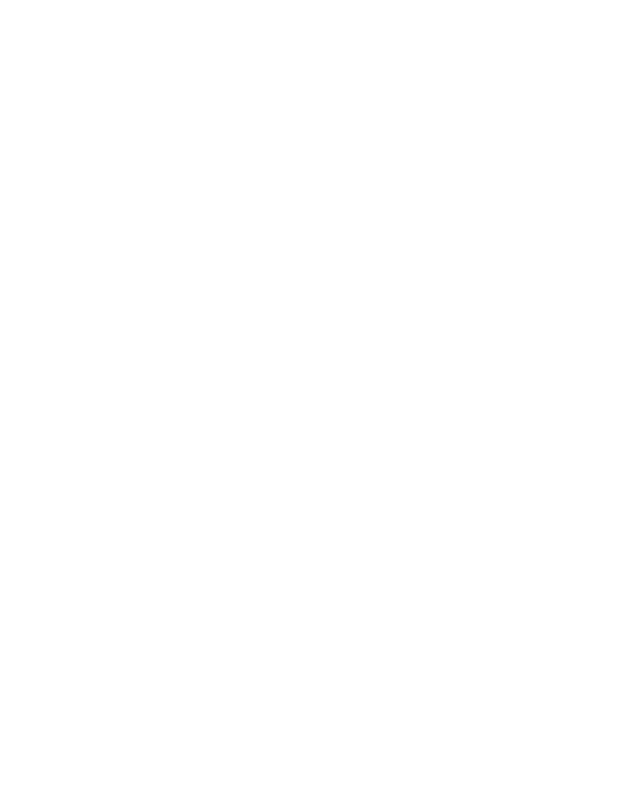
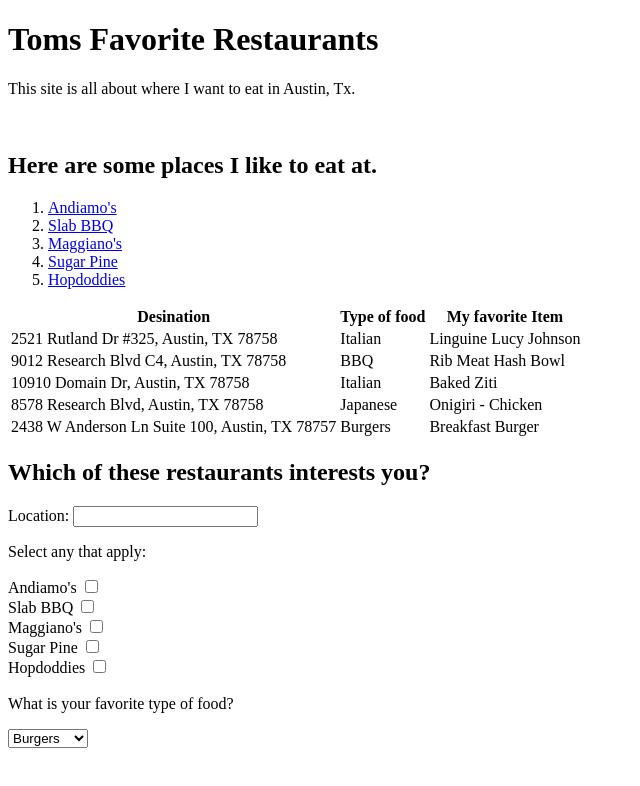
Before and after one commit to TomTapp/Projects, a plain HTML site: page First_Project/Favorite Restaurants.html in a window 1280 px wide. Shown: the whole page, without its empty margins (0-640 px from the left). Drawn offline with Linux system fonts and the light colour scheme.

Commit message:
wrapped up the Fav Restraurants

```diff
--- a/First_Project/Favorite Restaurants.html
+++ b/First_Project/Favorite Restaurants.html
@@ -4,13 +4,111 @@
     <meta charset="UTF-8">
     <meta http-equiv="X-UA-Compatible" content="IE=edge">
     <meta name="viewport" content="width=device-width, initial-scale=1.0">
-    <title>Document</title>
+    <title>Favorite Restaurants</title>
 </head>
 <body>
 
+<h1>Toms Favorite Restaurants</h1>
+
+
+<p>This site is all about where I want to eat in Austin, Tx.</p>
+<br>
+<h2>Here are some places I like to eat at.</h2>
 
 
 
+<ol>
+    <li>
+        <a href="#">Andiamo's</a>
+    </li>
+    <li>
+        <a href="#">Slab BBQ</a>
+    </li>
+
+    <li>
+        <a href="#">Maggiano's</a>
+    </li>
+
+    <li>
+        <a href="#">Sugar Pine</a>
+    </li>
+
+    <li>
+        <a href="#">Hopdoddies</a>
+    </li>
+</ol>
+
+<table>
+    <tr>
+        <th>Desination</th>
+        <th>Type of food</th>
+        <th>My favorite Item</th>
+    </tr>
+    <tr>
+        <td>2521 Rutland Dr #325, Austin, TX 78758</td>
+        <td>Italian</td>
+        <td>Linguine Lucy Johnson
+        </td>
+    </tr>
+    <tr>
+        <td>9012 Research Blvd C4, Austin, TX 78758</td>
+        <td>BBQ</td>
+        <td>Rib Meat Hash Bowl</td>
+    </tr>
+    <tr>
+        <td>10910 Domain Dr, Austin, TX 78758</td>
+        <td>Italian</td>
+        <td>Baked Ziti</td>
+    </tr>
+    <tr>
+        <td> 8578 Research Blvd, Austin, TX 78758</td>
+        <td>Japanese</td>
+        <td>Onigiri - Chicken</td>
+    </tr>
+    <tr>
+        <td>2438 W Anderson Ln Suite 100, Austin, TX 78757</td>
+        <td>Burgers</td>
+        <td>Breakfast Burger</td>
+    </tr>
+</table>
+
+<h2>Which of these restaurants interests you?</h2>
+
+<form>
+    <label for="Location">Location: </label>
+    <input type="text" id="name" name="name"><br>
+
+    <p>Select any that apply:</p>
+
+    <label for="Andiamo's">Andiamo's</label>
+    <input type="checkbox" id="Andiamo's" name="Andiamo's"><br>
+
+    <label for="Slab BBQ">Slab BBQ</label>
+    <input type="checkbox" id="Slab BBQ" name="Slab BBQ"><br>
+
+    <label for="Maggiano's">Maggiano's</label>
+    <input type="checkbox" id="Maggiano's" name="Maggiano's"><br>
+
+    <label for="Sugar Pine">Sugar Pine</label>
+    <input type="checkbox" id="Sugar Pine" name="Sugar Pine"><br>
+
+    <label for="Hopdoddies">Hopdoddies</label>
+    <input type="checkbox" id="Hopdoddies" name="Hopdoddies"><br>
+
+    <br>
+
+
+    <label for="type">What is your favorite type of food?</p>
+
+        <select id="type" name="type">
+
+            <option value="Italian" selected>Italian</option>
+            <option value="BBQ" selected>BBQ</option>
+            <option value="Japanese" selected>Japanese</option>
+            <option value="Burgers" selected>Burgers</option>
+
+        </select>
+</form>
 
 
 
```
